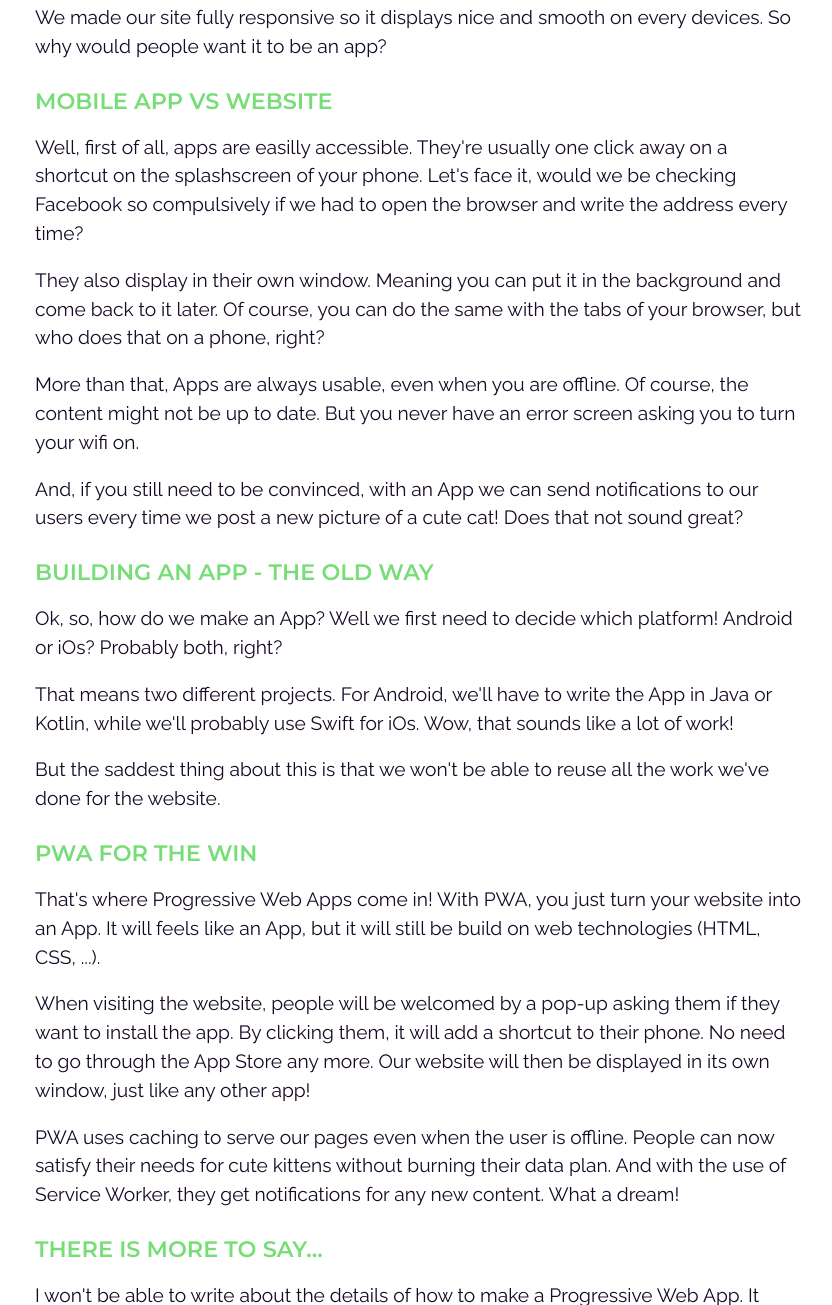
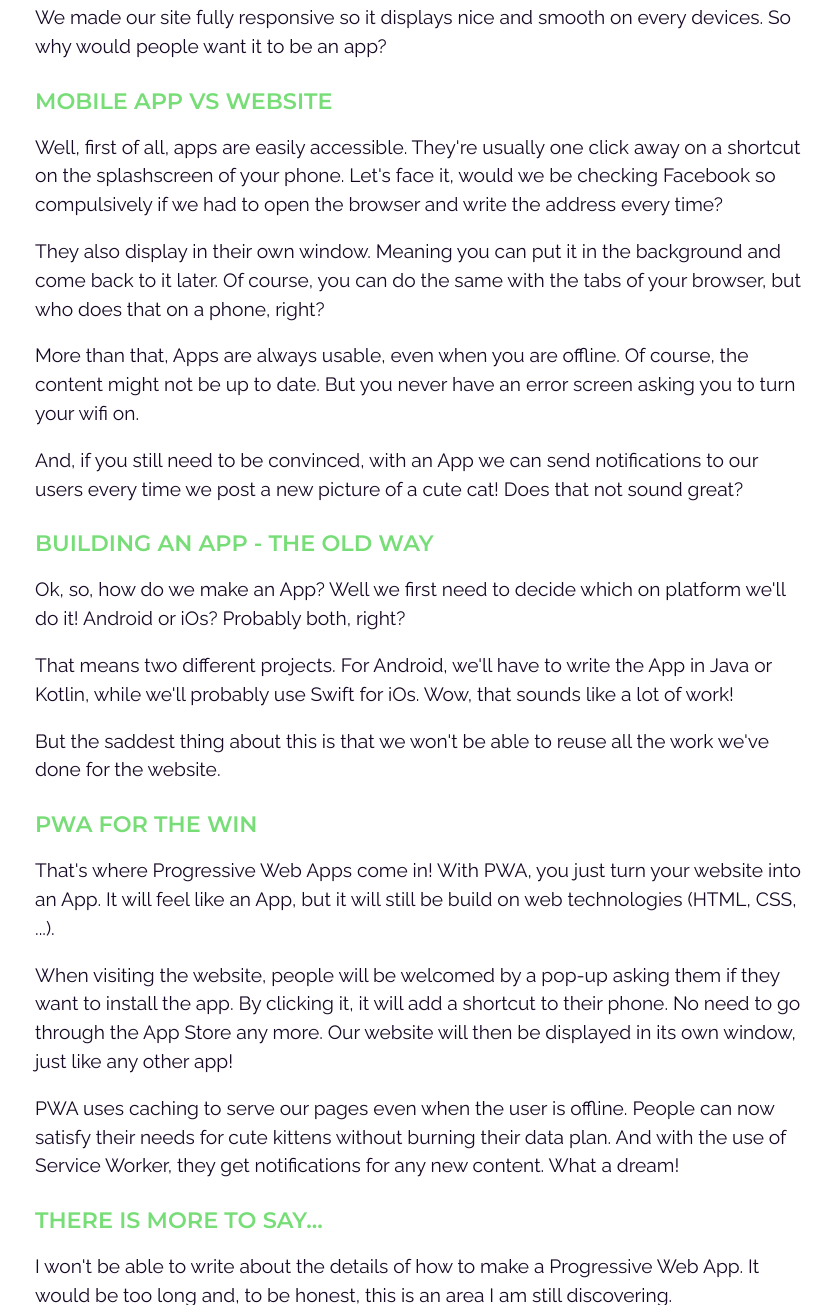
Before and after one commit to maxgaj/maxgaj.github.io, a plain HTML site: page article.html in a window 1280 px wide. Shown: the part 978-2283 px from the top of the page, without its empty margins (221-1053 px from the left). Drawn offline with Linux system fonts and the light colour scheme.

Commit message:
Corrects typos

```diff
--- a/article.html
+++ b/article.html
@@ -29,17 +29,17 @@
 			<blockquote>- "I love this site, but it would be better if it was an app..."</blockquote>
 			<p>We made our site fully responsive so it displays nice and smooth on every devices. So why would people want it to be an app?</p>
 			<h2>Mobile App vs Website</h2>
-			<p>Well, first of all, apps are easilly accessible. They're usually one click away on a shortcut on the splashscreen of your phone. Let's face it, would we be checking Facebook so compulsively if we had to open the browser and write the address every time?</p>
+			<p>Well, first of all, apps are easily accessible. They're usually one click away on a shortcut on the splashscreen of your phone. Let's face it, would we be checking Facebook so compulsively if we had to open the browser and write the address every time?</p>
 			<p>They also display in their own window. Meaning you can put it in the background and come back to it later. Of course, you can do the same with the tabs of your browser, but who does that on a phone, right?</p>
 			<p>More than that, Apps are always usable, even when you are offline. Of course, the content might not be up to date. But you never have an error screen asking you to turn your wifi on.</p>
 			<p>And, if you still need to be convinced, with an App we can send notifications to our users every time we post a new picture of a cute cat! Does that not sound great?</p>
 			<h2>Building an App - The old way</h2>
-			<p>Ok, so, how do we make an App? Well we first need to decide which platform! Android or iOs? Probably both, right?</p>
+			<p>Ok, so, how do we make an App? Well we first need to decide which on platform we'll do it! Android or iOs? Probably both, right?</p>
 			<p>That means two different projects. For Android, we'll have to write the App in Java or Kotlin, while we'll probably use Swift for iOs. Wow, that sounds like a lot of work!</p>
 			<p>But the saddest thing about this is that we won't be able to reuse all the work we've done for the website.</p>
 			<h2>PWA for the win</h2>
-			<p>That's where Progressive Web Apps come in! With PWA, you just turn your website into an App. It will feels like an App, but it will still be build on web technologies (HTML, CSS, ...).</p>
-			<p>When visiting the website, people will be welcomed by a pop-up asking them if they want to install the app. By clicking them, it will add a shortcut to their phone. No need to go through the App Store any more. Our website will then be displayed in its own window, just like any other app!</p>
+			<p>That's where Progressive Web Apps come in! With PWA, you just turn your website into an App. It will feel like an App, but it will still be build on web technologies (HTML, CSS, ...).</p>
+			<p>When visiting the website, people will be welcomed by a pop-up asking them if they want to install the app. By clicking it, it will add a shortcut to their phone. No need to go through the App Store any more. Our website will then be displayed in its own window, just like any other app!</p>
 			<p>PWA uses caching to serve our pages even when the user is offline. People can now satisfy their needs for cute kittens without burning their data plan. And with the use of Service Worker, they get notifications for any new content. What a dream!</p>
 			<h2>There is more to say...</h2>
 			<p>I won't be able to write about the details of how to make a Progressive Web App. It would be too long and, to be honest, this is an area I am still discovering.</p>
```
Also changed, not shown: introduction.html (+2 -2 lines).
